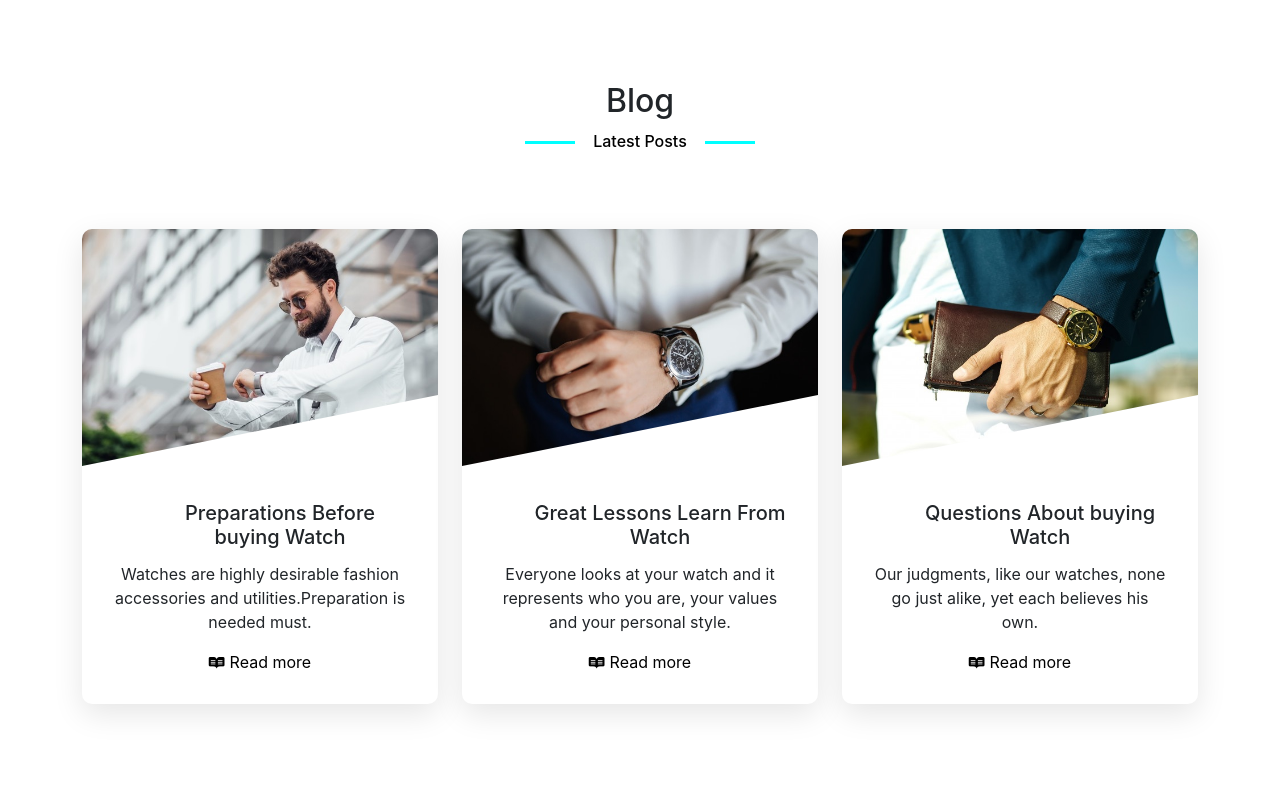
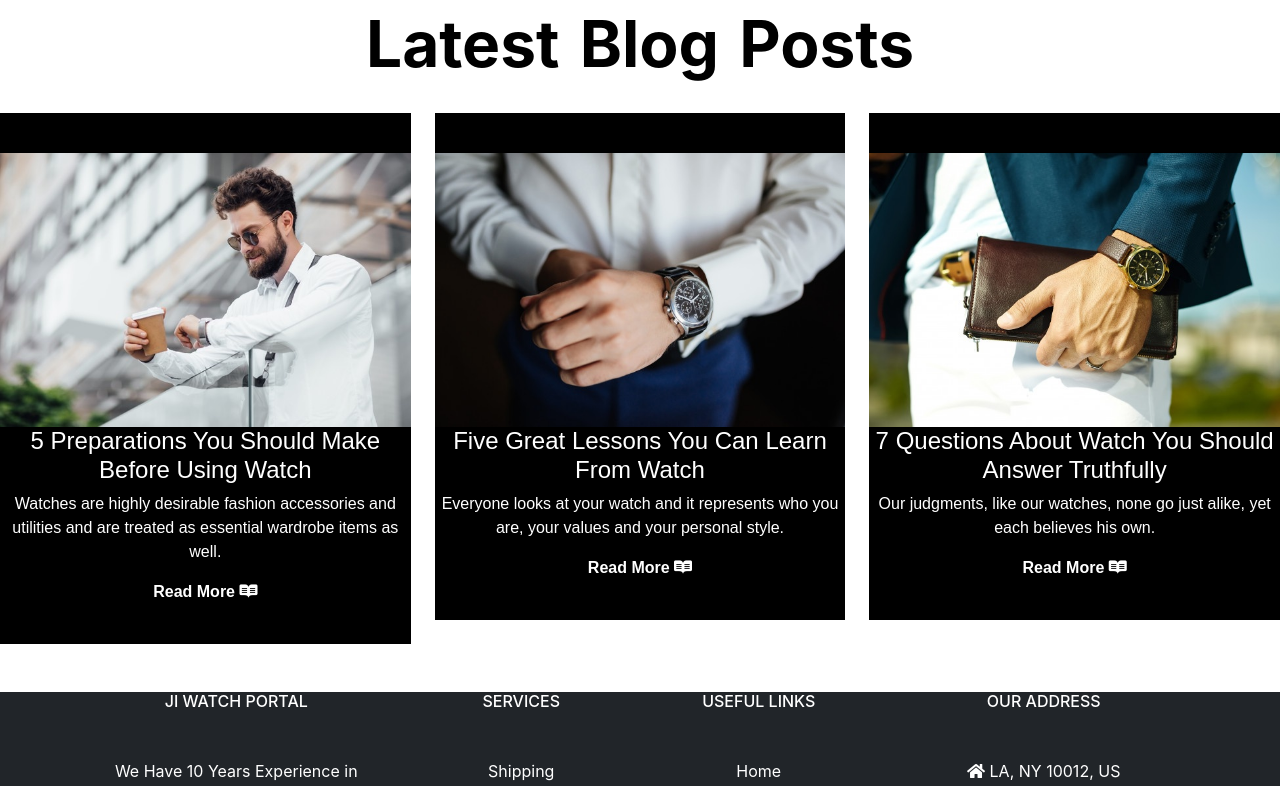
Before and after one commit to JahidIqbal/Watch-collection-react, a React (Create React App) app: page /home in a window 1280 px wide. Shown: the part 1020-1806 px from the top of the page. Built offline with nearby package versions, Linux system fonts and the light colour scheme; no server answers.

Commit message:
okay solved

```diff
--- a/src/Components/Banner/Banner.js
+++ b/src/Components/Banner/Banner.js
@@ -49,9 +49,6 @@ const Banner = () => {
 
 
 
-
-
-
         </div >
     );
 };
--- a/src/Components/Blog/Blog.css
+++ b/src/Components/Blog/Blog.css
@@ -1,4 +1,4 @@
-/*
+
 h1 {
     color: black;
     word-spacing: 5px;
@@ -36,123 +36,7 @@ h1 {
     padding-right: 10px;
     color: #909090;
     font-size: 11px;
-} */
+}
 
 
 /* new */
-
-
-
-
-.blog img{
-    max-width: 100%;
-}
-.blog-head {
-  margin-bottom: 70px;
-}
-
-.blog-head h6{
-  color:black;
-  position: relative;
-  display: inline-block;
-  text-transform: capitalize;
-}
-
-.blog-head h6:after, .blog-head h6:before{
-  position: absolute;
-  content: "";
-  width: 50px;
-  height: 3px;
-  background: aqua;
-  top: 50%;
-}
-
-.blog-head h6:after{
-  right: 120%;
-}
-
-.blog-head h6:before{
-  left: 120%;
-}
-
-.overlay{
-  position: absolute;
-  top: 0;
-  left: 0;
-  width: 100%;
-  height: 100%;
-  background-color: rgba(0, 0, 0, 0.5);
-  z-index: 0;
-}
-.blog{
-
-      padding: 100px 0;
-    min-height: 100vh;
-}
-
-.blog .item{
-  background-color: #fff;
-  box-shadow: 0 10px 30px rgba(0, 0, 0, 0.1);
-  border-radius: 10px;
-  overflow: hidden;
-  position: relative;
-  margin-bottom: 40px;
-}
-
-.blog .item .more{
-  position: absolute;
-  right: 30px;
-  bottom: 20px;
-  box-shadow: 0 0 30px rgba(0, 0, 0, 0.1);
-  color: black;
-  font-size: 19px;
-  width: 40px;
-  height: 40px;
-  border-radius: 50%;
-  line-height: 40px;
-  text-align: center;
-  transform: translate(0 , 100px);
-  transition: all 0.3s ease-in-out;
-
-}
-
-.blog .item:hover .more{
-  transform: translate(0 , 0)
-}
-
-.blog .item:hover .img img{
-  transition: all 0.4s ease;
-}
-
-.blog .item:hover .img img{
-  transform: rotate(-5deg) scale(1.2 , 1.2);
-}
-
-.blog .item .img{
-  clip-path: polygon(0 0, 100% 0, 100% 70%, 0 100%, 0 75%);
-}
-
-.blog .item .info{
-  padding: 30px;
-  position: relative;
-}
-
-
-.blog .item .info .date span {
-    transform: rotate(-45deg);
-    display: inline-block;
-}
-.blog .item .info h5:hover{
-  color:black;
-}
-
-.blog .item .info .user{
-  margin-top: 20px;
-  color: black;
-  text-decoration: none;
-}
-
-.blog .item .info .user i{
-  margin-right: 5px;
-  font-size: 14px;
-}
--- a/src/Components/Blog/Blog.js
+++ b/src/Components/Blog/Blog.js
@@ -6,69 +6,44 @@ import blog3 from '../../images/he.jpg'
 import { Link } from 'react-router-dom';
 const Blog = () => {
     return (
-        <div classNameName="mt-4">
+        <div className="mt-4">
+            <section id="blog">
+                <div className="row">
+                    <div className=" text-center">
+                        <h1 className=" fw-bolder display-3 w-100 "> Latest Blog Posts </h1>
+                    </div>
+                </div>
 
-
-
-            <section className="blog" data-scroll-index="4">
-                <div className="container">
-
-                    <div className="blog-head text-center">
-                        <h2>Blog</h2>
-                        <h6>latest Posts</h6>
+                <div className="row">
+                    <div className="col-lg-4 col-md-4 col-sm-4 col-xs-12" data-aos="fade-right">
+                        <div className="blog column text-center ">
+                            <img src={blog1} alt="" width="100%" />
+                            <h4 className="text-white">5 Preparations You Should Make Before Using Watch</h4>
+                            <p className="text-white font-italic">Watches are highly desirable fashion accessories and utilities and are treated as essential wardrobe items as well.</p>
+                            <Link className="text-decoration-none text-white fw-bolder" to="">Read More <i className="fab fa-readme"></i></Link>
+                        </div>
                     </div>
 
+                    <div className="col-lg-4 col-md-4 col-sm-4 col-xs-12" data-aos="fade-up">
+                        <div className="blog column text-center">
+                            <img src={blog2} alt="" width="100%" />
+                            <h4 className="text-white">Five Great Lessons You Can Learn From Watch</h4>
+                            <p className="text-white font-italic">Everyone looks at your watch and it represents who you are, your values and your personal style.</p>
+                            <Link className="text-decoration-none text-white fw-bolder" to="">Read More <i className="fab fa-readme"></i></Link>
+                        </div>
+                    </div>
 
-                    <div className="row">
-                        <div className="col-md-6 col-lg-4">
-                            <div className="item">
-                                <div className="img">
-                                    <img src={blog1} alt="" />
-                                </div>
-                                <div className="info">
-
-                                    <Link className='text-decoration-none text-dark' to=""><h5> Preparations Before buying Watch</h5></Link>
-                                    <p>Watches are highly desirable fashion accessories and utilities.Preparation is needed must.</p>
-                                    <Link to="" className="user"><i className="fab fa-readme"></i>Read more</Link>
-                                    <Link to="" className="more"><i className="fas fa-long-arrow-alt-right"></i></Link>
-
-                                </div>
-                            </div>
-                        </div>
-
-                        <div className="col-md-6 col-lg-4">
-                            <div className="item">
-                                <div className="img">
-                                    <img src={blog2} alt="" />
-                                </div>
-                                <div className="info">
-
-                                    <Link className='text-decoration-none text-dark' to=""><h5>Great Lessons Learn From Watch</h5></Link>
-                                    <p>Everyone looks at your watch and it represents who you are, your values and your personal style.</p>
-                                    <Link to="" className="user"><i className="fab fa-readme"></i>Read more</Link>
-                                    <Link to="" className="more"><i className="fas fa-long-arrow-alt-right"></i></Link>
-                                </div>
-                            </div>
-                        </div>
-
-                        <div className="col-md-6 col-lg-4">
-                            <div className="item">
-                                <div className="img">
-                                    <img src={blog3} alt="" />
-                                </div>
-                                <div className="info">
-
-                                    <Link className='text-decoration-none text-dark' to=""><h5>Questions About buying Watch</h5></Link>
-                                    <p>Our judgments, like our watches, none go just alike, yet each believes his own.</p>
-                                    <Link to="" className="user"><i className="fab fa-readme"></i>Read more</Link>
-                                    <Link to="" className="more"><i className="fas fa-long-arrow-alt-right"></i></Link>
-                                </div>
-                            </div>
+                    <div className="col-lg-4 col-md-4 col-sm-4 col-xs-12" data-aos="fade-left">
+                        <div className="blog column text-center">
+                            <img src={blog3} alt="" width="100%" />
+                            <h4 className="text-white">7 Questions About Watch You Should Answer Truthfully</h4>
+                            <p className="text-white font-italic">Our judgments, like our watches, none go just alike, yet each believes his own.</p>
+                            <Link className="text-decoration-none text-white fw-bolder" to="">Read More <i className="fab fa-readme"></i></Link>
                         </div>
                     </div>
                 </div>
+
             </section>
-
         </div>
     );
 };
```
